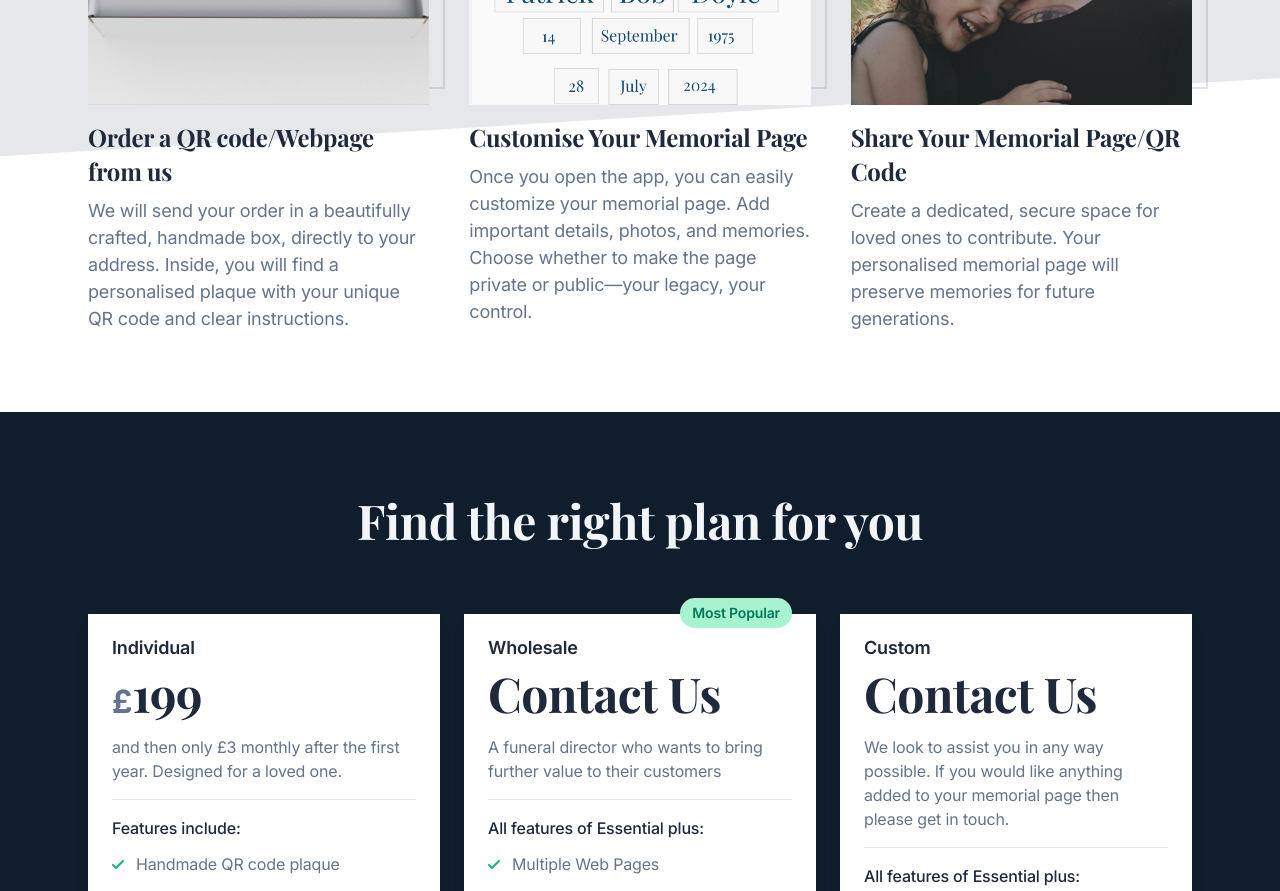
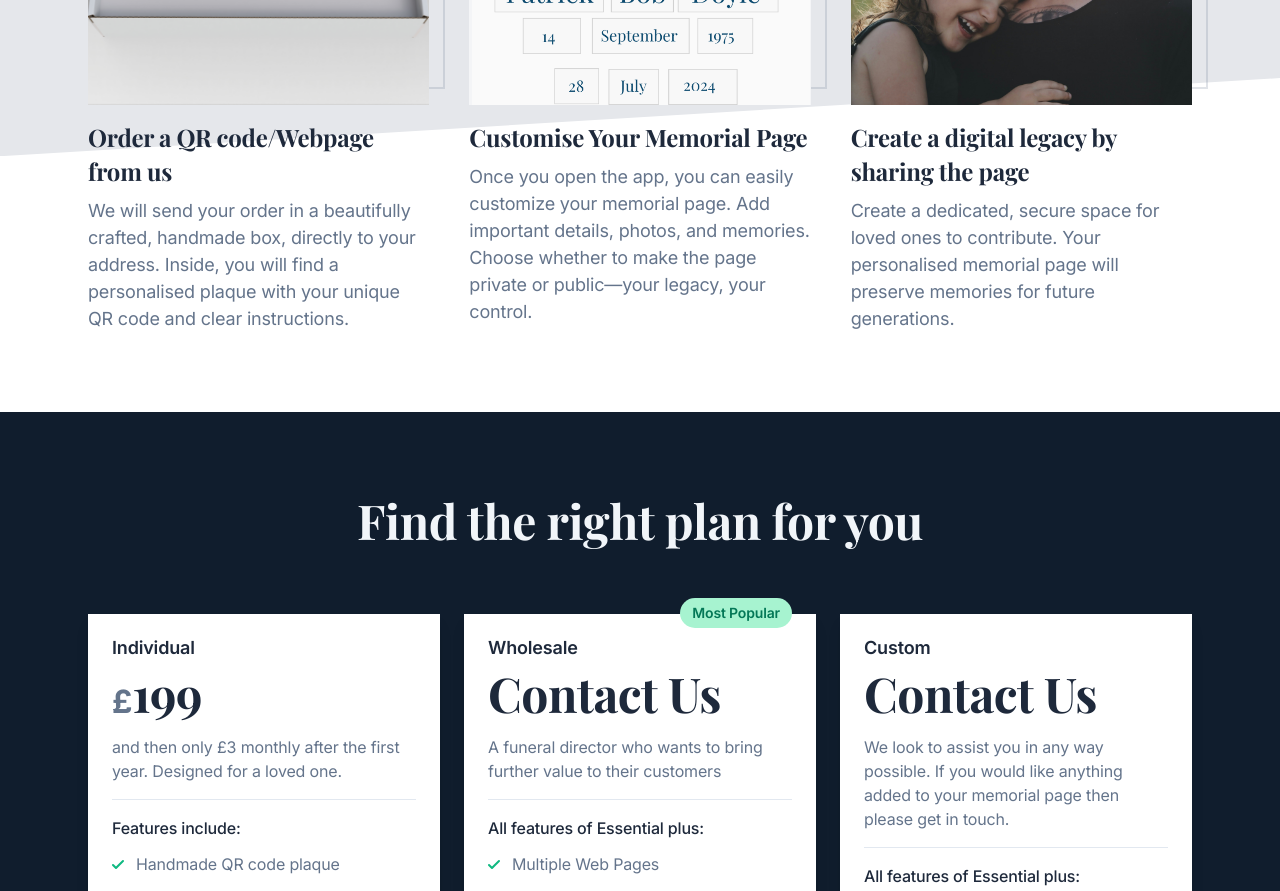
Before and after one commit to Harrygodfrey132/blissful-moments, a Next.js app: page / in a window 1280 px wide. Shown: the part 3420-4311 px from the top of the page. Built offline with nearby package versions, Linux system fonts and the light colour scheme; a web font is replaced by a local one.

Commit message:
Update features-home-03.tsx

```diff
--- a/components/features-home-03.tsx
+++ b/components/features-home-03.tsx
@@ -73,7 +73,7 @@ export default function FeaturesHome03() {
                 </div>
               </a>
               <h3 className="h4 font-playfair-display mb-2">
-                <a className="text-slate-800 hover:underline hover:decoration-blue-100" href="#0">Share Your Memorial Page/QR Code</a>
+                <a className="text-slate-800 hover:underline hover:decoration-blue-100" href="#0">Create a digital legacy by sharing the page</a>
               </h3>
               <p className="text-lg text-slate-500">Create a dedicated, secure space for loved ones to contribute. Your personalised memorial page will preserve memories for future generations.</p>
             </article>
```
